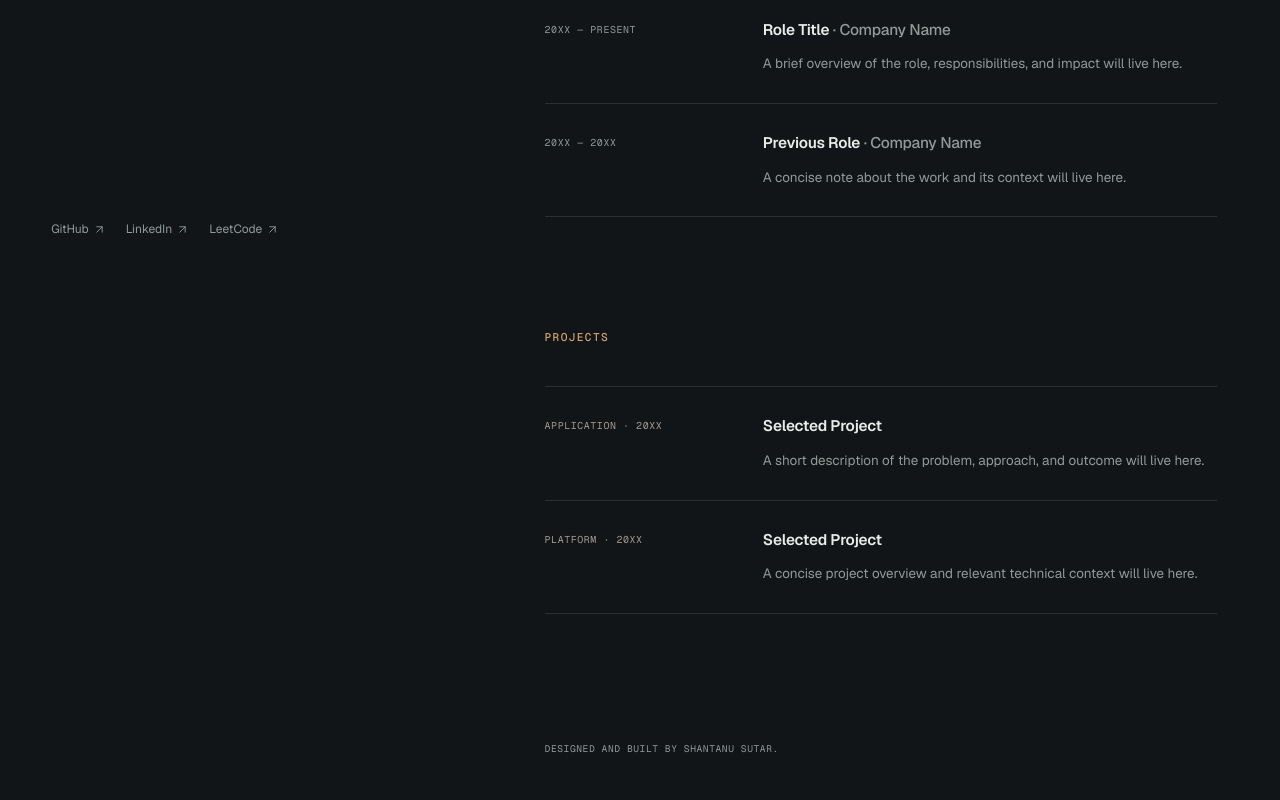
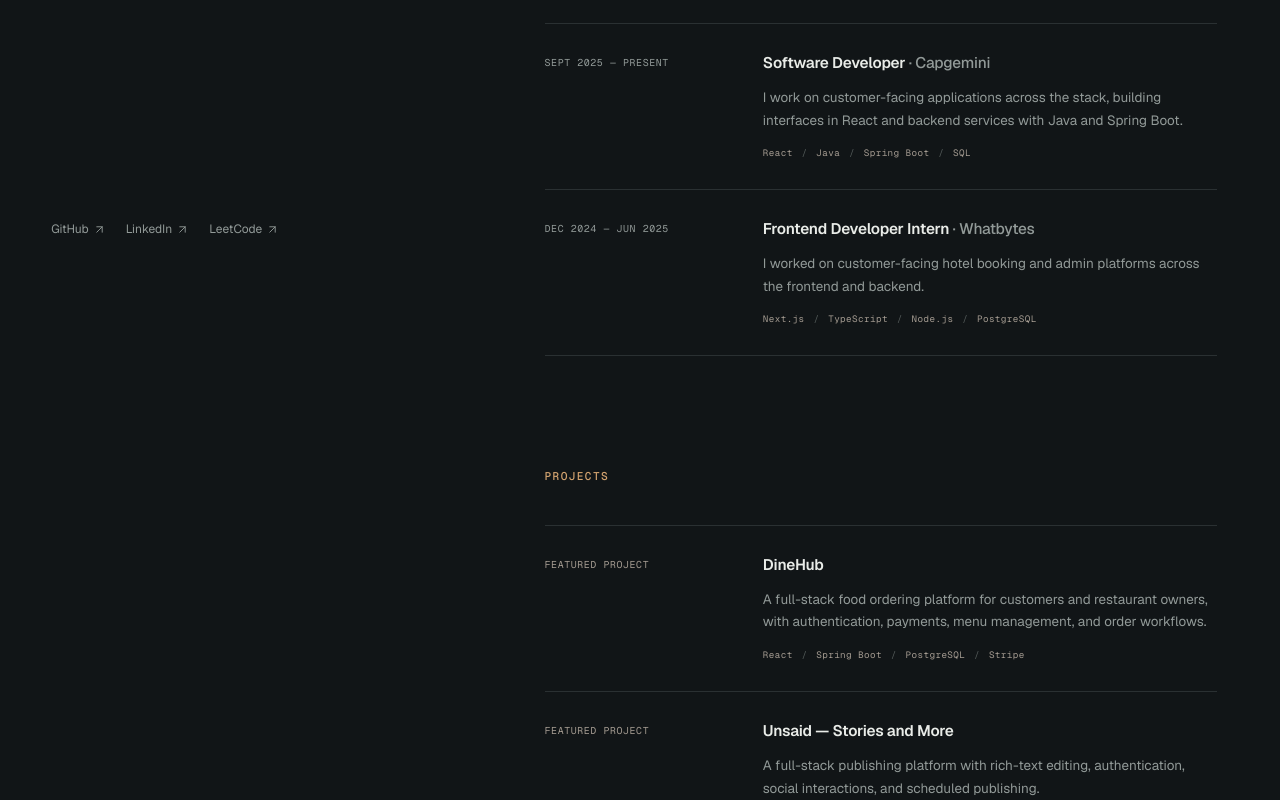
Before and after one commit to ShantanuSutar/Portfolio-2, a Next.js app: page / in a window 1280 px wide. Shown: the part 480-1280 px from the top of the page. Built offline with nearby package versions, Linux system fonts and the light colour scheme.

Commit message:
ui: replaced placeholder content with concise, real portfolio content

```diff
--- a/src/app/globals.css
+++ b/src/app/globals.css
@@ -281,8 +281,33 @@ ol {
   line-height: 1.7;
 }
 
+.technology-list {
+  display: flex;
+  flex-wrap: wrap;
+  gap: 0.35rem 0.55rem;
+  margin-top: 1rem;
+  color: #a49b91;
+  font-family: var(--font-mono), var(--font-mono-fallback);
+  font-size: 0.58rem;
+  letter-spacing: 0.045em;
+}
+
+.technology-list li:not(:last-child)::after {
+  margin-left: 0.55rem;
+  color: #555c5b;
+  content: "/";
+}
+
 .project-list .entry__meta {
   color: #a49b91;
+}
+
+.project-list .entry__content h3 a {
+  transition: color 180ms ease;
+}
+
+.project-list .entry__content h3 a:hover {
+  color: var(--accent);
 }
 
 .site-footer {
--- a/src/app/page.tsx
+++ b/src/app/page.tsx
@@ -2,6 +2,7 @@ import { PortfolioShell } from "@/components/layout/portfolio-shell";
 import { AboutSection } from "@/components/sections/about-section";
 import { ExperienceSection } from "@/components/sections/experience-section";
 import { ProjectsSection } from "@/components/sections/projects-section";
+import { personalInformation } from "@/data/portfolio";
 
 export default function Home() {
   return (
@@ -12,7 +13,7 @@ export default function Home() {
         <ProjectsSection />
       </main>
       <footer className="site-footer">
-        <p>Designed and built by Shantanu Sutar.</p>
+        <p>Designed and built by {personalInformation.name}.</p>
       </footer>
     </PortfolioShell>
   );
--- a/src/components/layout/portfolio-shell.tsx
+++ b/src/components/layout/portfolio-shell.tsx
@@ -2,7 +2,7 @@ import { ArrowUpRight } from "lucide-react";
 import type { ReactNode } from "react";
 
 import { SiteNavigation } from "@/components/navigation/site-navigation";
-import { socialLinks } from "@/data/portfolio";
+import { personalInformation, socialLinks } from "@/data/portfolio";
 
 type PortfolioShellProps = {
   children: ReactNode;
@@ -18,13 +18,15 @@ export function PortfolioShell({ children }: PortfolioShellProps) {
       <aside className="identity-area" aria-label="Portfolio identity">
         <div className="identity-area__inner">
           <header>
-            <a className="identity" href="#top" aria-label="Shantanu Sutar, home">
-              <h1>Shantanu Sutar</h1>
-              <p>Software Developer</p>
+            <a
+              className="identity"
+              href="#top"
+              aria-label={`${personalInformation.name}, home`}
+            >
+              <h1>{personalInformation.name}</h1>
+              <p>{personalInformation.role}</p>
             </a>
-            <p className="identity-statement">
-              I build reliable, performant applications across the stack.
-            </p>
+            <p className="identity-statement">{personalInformation.intro}</p>
           </header>
 
           <SiteNavigation />
--- a/src/components/sections/about-section.tsx
+++ b/src/components/sections/about-section.tsx
@@ -1,12 +1,10 @@
+import { personalInformation } from "@/data/portfolio";
+
 export function AboutSection() {
   return (
     <section className="content-section about-section" id="about" aria-labelledby="about-title">
       <h2 id="about-title">About</h2>
-      <p className="about-copy">
-        I&apos;m a software developer focused on building dependable web applications.
-        This space will soon share more about how I work, the systems I&apos;ve helped
-        build, and the details I care about.
-      </p>
+      <p className="about-copy">{personalInformation.about}</p>
     </section>
   );
 }
--- a/src/components/sections/experience-section.tsx
+++ b/src/components/sections/experience-section.tsx
@@ -1,18 +1,23 @@
-import { experiencePlaceholders } from "@/data/portfolio";
+import { experiences } from "@/data/portfolio";
 
 export function ExperienceSection() {
   return (
     <section className="content-section" id="experience" aria-labelledby="experience-title">
       <h2 id="experience-title">Experience</h2>
       <ol className="entry-list">
-        {experiencePlaceholders.map((entry, index) => (
-          <li className="entry" key={`${entry.role}-${index}`}>
+        {experiences.map((entry) => (
+          <li className="entry" key={entry.company}>
             <p className="entry__meta">{entry.period}</p>
             <div className="entry__content">
               <h3>
                 {entry.role} <span>· {entry.company}</span>
               </h3>
-              <p>{entry.summary}</p>
+              <p>{entry.description}</p>
+              <ul className="technology-list" aria-label={`${entry.company} technologies`}>
+                {entry.technologies.map((technology) => (
+                  <li key={technology}>{technology}</li>
+                ))}
+              </ul>
             </div>
           </li>
         ))}
--- a/src/components/sections/projects-section.tsx
+++ b/src/components/sections/projects-section.tsx
@@ -1,16 +1,29 @@
-import { projectPlaceholders } from "@/data/portfolio";
+import { projects } from "@/data/portfolio";
 
 export function ProjectsSection() {
   return (
     <section className="content-section" id="projects" aria-labelledby="projects-title">
       <h2 id="projects-title">Projects</h2>
       <ol className="entry-list project-list">
-        {projectPlaceholders.map((project, index) => (
-          <li className="entry" key={`${project.name}-${index}`}>
-            <p className="entry__meta">{project.meta}</p>
+        {projects.map((project) => (
+          <li className="entry" key={project.title}>
+            <p className="entry__meta">Featured project</p>
             <div className="entry__content">
-              <h3>{project.name}</h3>
-              <p>{project.summary}</p>
+              <h3>
+                {project.href ? (
+                  <a href={project.href} target="_blank" rel="noreferrer">
+                    {project.title}
+                  </a>
+                ) : (
+                  project.title
+                )}
+              </h3>
+              <p>{project.description}</p>
+              <ul className="technology-list" aria-label={`${project.title} technologies`}>
+                {project.technologies.map((technology) => (
+                  <li key={technology}>{technology}</li>
+                ))}
+              </ul>
             </div>
           </li>
         ))}
--- a/src/data/portfolio.ts
+++ b/src/data/portfolio.ts
@@ -1,9 +1,18 @@
 import type {
-  ExperiencePlaceholder,
+  Experience,
   NavigationItem,
-  ProjectPlaceholder,
+  PersonalInformation,
+  Project,
   SocialLink,
 } from "@/types/content";
+
+export const personalInformation: PersonalInformation = {
+  name: "Shantanu Sutar",
+  role: "Software Developer",
+  intro: "I build reliable, performant applications across the stack.",
+  about:
+    "I'm a software developer at Capgemini working across React, Java, and Spring Boot. I enjoy building full-stack products, improving frontend performance, and solving the engineering problems between an interface and the systems behind it.",
+};
 
 export const navigationItems: readonly NavigationItem[] = [
   { label: "About", href: "#about" },
@@ -12,35 +21,42 @@ export const navigationItems: readonly NavigationItem[] = [
 ];
 
 export const socialLinks: readonly SocialLink[] = [
-  { label: "GitHub", href: "https://github.com/" },
-  { label: "LinkedIn", href: "https://www.linkedin.com/" },
-  { label: "LeetCode", href: "https://leetcode.com/" },
+  // TODO: Replace these platform roots once Shantanu's verified profile URLs are available.
+  { label: "GitHub", href: "https://github.com/", isPlaceholder: true },
+  { label: "LinkedIn", href: "https://www.linkedin.com/", isPlaceholder: true },
+  { label: "LeetCode", href: "https://leetcode.com/", isPlaceholder: true },
 ];
 
-export const experiencePlaceholders: readonly ExperiencePlaceholder[] = [
+export const experiences: readonly Experience[] = [
   {
-    period: "20XX — Present",
-    role: "Role Title",
-    company: "Company Name",
-    summary: "A brief overview of the role, responsibilities, and impact will live here.",
+    company: "Capgemini",
+    role: "Software Developer",
+    period: "Sept 2025 — Present",
+    description:
+      "I work on customer-facing applications across the stack, building interfaces in React and backend services with Java and Spring Boot.",
+    technologies: ["React", "Java", "Spring Boot", "SQL"],
   },
   {
-    period: "20XX — 20XX",
-    role: "Previous Role",
-    company: "Company Name",
-    summary: "A concise note about the work and its context will live here.",
+    company: "Whatbytes",
+    role: "Frontend Developer Intern",
+    period: "Dec 2024 — Jun 2025",
+    description:
+      "I worked on customer-facing hotel booking and admin platforms across the frontend and backend.",
+    technologies: ["Next.js", "TypeScript", "Node.js", "PostgreSQL"],
   },
 ];
 
-export const projectPlaceholders: readonly ProjectPlaceholder[] = [
+export const projects: readonly Project[] = [
   {
-    name: "Selected Project",
-    meta: "Application · 20XX",
-    summary: "A short description of the problem, approach, and outcome will live here.",
+    title: "DineHub",
+    description:
+      "A full-stack food ordering platform for customers and restaurant owners, with authentication, payments, menu management, and order workflows.",
+    technologies: ["React", "Spring Boot", "PostgreSQL", "Stripe"],
   },
   {
-    name: "Selected Project",
-    meta: "Platform · 20XX",
-    summary: "A concise project overview and relevant technical context will live here.",
+    title: "Unsaid — Stories and More",
+    description:
+      "A full-stack publishing platform with rich-text editing, authentication, social interactions, and scheduled publishing.",
+    technologies: ["React", "Node.js", "Express", "PostgreSQL"],
   },
 ];
--- a/src/types/content.ts
+++ b/src/types/content.ts
@@ -1,4 +1,11 @@
 export type SectionId = "about" | "experience" | "projects";
+
+export type PersonalInformation = {
+  readonly name: string;
+  readonly role: string;
+  readonly intro: string;
+  readonly about: string;
+};
 
 export type NavigationItem = {
   readonly label: string;
@@ -8,17 +15,20 @@ export type NavigationItem = {
 export type SocialLink = {
   readonly label: string;
   readonly href: string;
+  readonly isPlaceholder: boolean;
 };
 
-export type ExperiencePlaceholder = {
+export type Experience = {
   readonly period: string;
   readonly role: string;
   readonly company: string;
-  readonly summary: string;
+  readonly description: string;
+  readonly technologies: readonly string[];
 };
 
-export type ProjectPlaceholder = {
-  readonly name: string;
-  readonly meta: string;
-  readonly summary: string;
+export type Project = {
+  readonly title: string;
+  readonly description: string;
+  readonly technologies: readonly string[];
+  readonly href?: string;
 };
```
